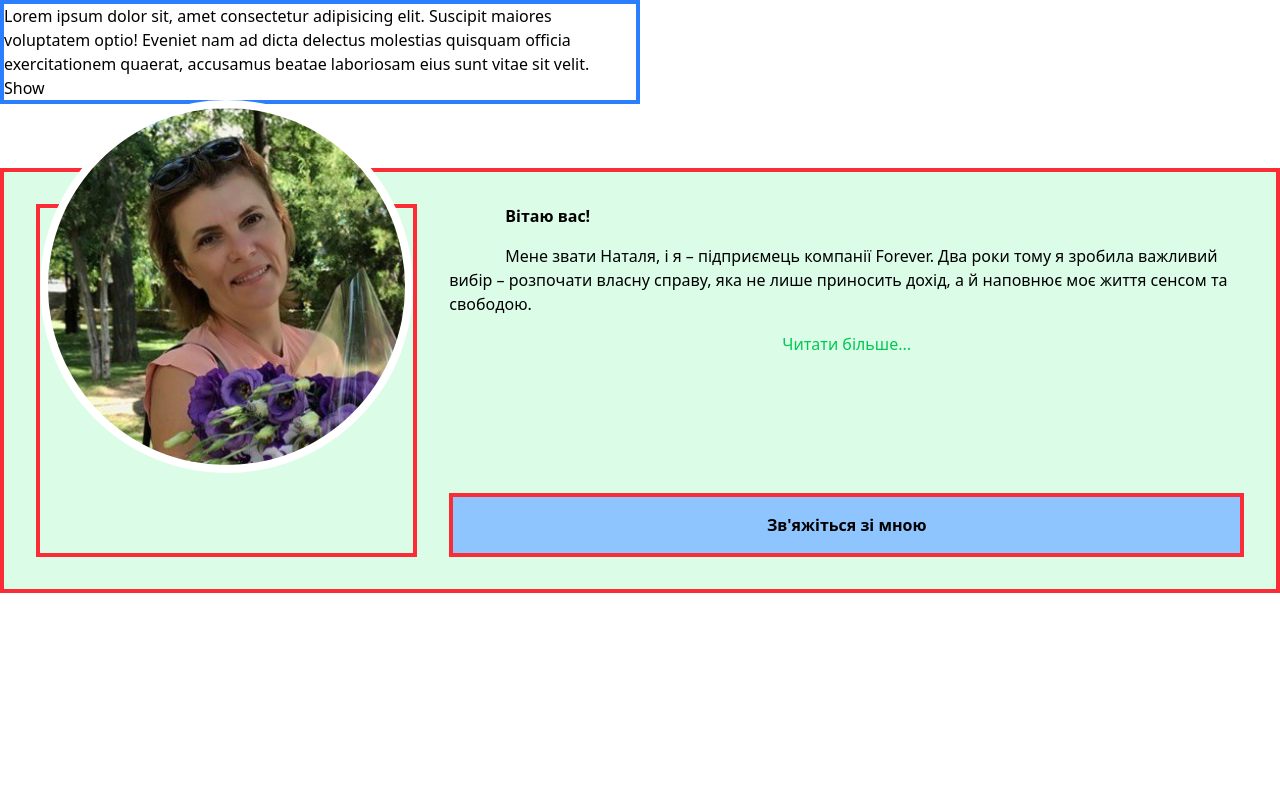
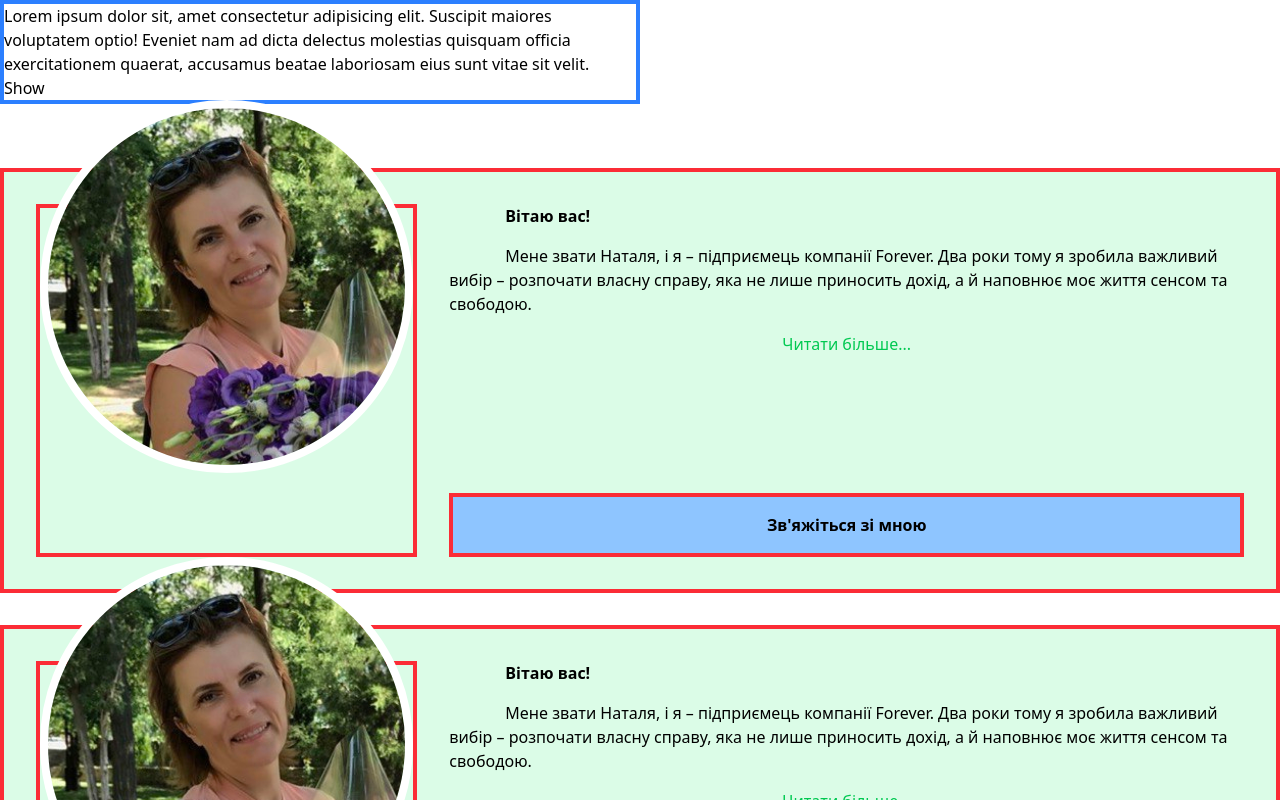
Before and after one commit to oleksandrmaliy/Natalya, a React (Vite) app: page / in a window 1280 px wide. Shown: the top 800 px of the page. Built offline with nearby package versions, Linux system fonts and the light colour scheme.

Commit message:
test x 2

```diff
--- a/src/components/test.jsx
+++ b/src/components/test.jsx
@@ -1,4 +1,6 @@
 import { useState, useEffect } from "react";
+
+import natalya from "../assets/natalya.jpg";
 
 const Test = () => {
   const [text, setText] = useState(false);
@@ -18,6 +20,41 @@ const Test = () => {
   const show = () => {
     setText(!text);
     setEffect(true);
+  };
+
+  const [showText, setShowText] = useState(false);
+  const [effect2, setEffect2] = useState(false);
+
+  const identity2 = "hero";
+
+  useEffect(() => {
+    if (effect2 & !showText) {
+      document.getElementById(identity2)?.scrollIntoView({
+        behavior: "smooth",
+        block: "center",
+      });
+    }
+  }, [effect2, showText]);
+
+  // useLayoutEffect(() => {
+  // 	if (effect && !showText) {
+  // 		requestAnimationFrame(() => {
+  // 			document.getElementById(identity)?.scrollIntoView({
+  // 				behavior: 'smooth',
+  // 				block: 'center',
+  // 			});
+  // 		});
+  // 	}
+  // }, [effect, showText]);
+
+  const handleClick = () => {
+    setShowText(!showText);
+    setEffect2(true);
+  };
+
+  const scrollToFooter = () => {
+    const footer = document.getElementById("footer");
+    footer?.scrollIntoView({ behavior: "smooth" });
   };
 
   return (
@@ -46,6 +83,102 @@ const Test = () => {
         )}
         <button onClick={show}>Show</button>
       </div>
+      <div
+        id="hero"
+        // className="mb-4 grid h-fit grid-cols-1 border-4 border-red-500 bg-green-100 p-4 sm:mb-5 sm:p-5 md:mb-6 md:grid md:grid-cols-3 md:gap-6 md:p-6 lg:mb-7 lg:gap-7 lg:p-7 xl:mb-8 xl:gap-8 xl:p-8"
+        className="mb-4 grid grid-cols-1 border-4 border-red-500 bg-green-100 p-4 sm:mb-5 sm:p-5 md:mb-6 md:grid md:grid-cols-3 md:gap-6 md:p-6 lg:mb-7 lg:gap-7 lg:p-7 xl:mb-8 xl:gap-8 xl:p-8"
+      >
+        <div className="mb-4 border-4 border-red-500 sm:mb-5 md:relative md:mb-0">
+          <img
+            src={natalya}
+            alt="Natalya"
+            className="shadow-all-green -mt-6 w-2/3 rounded-full border-8 border-white sm:-mt-7 md:relative md:-top-12 md:-left-0 md:w-full lg:-top-16 xl:-top-20"
+          />
+        </div>
+
+        <div className="col-span-2 flex min-h-full flex-col justify-between">
+          <div className="mb-4">
+            <div className="mb-4">
+              <p className="mb-4 indent-14">
+                <b> Вітаю вас!</b>
+              </p>
+              <p className="indent-14">
+                Мене звати Наталя, і я – підприємець компанії Forever. Два роки
+                тому я зробила важливий вибір – розпочати власну справу, яка не
+                лише приносить дохід, а й наповнює моє життя сенсом та свободою.
+              </p>
+              {showText && (
+                <div>
+                  <p className="indent-14">
+                    Коли я вперше познайомилася з продукцією Forever, мене
+                    вразила її якість і натуральний склад. Я зрозуміла, що хочу
+                    не просто користуватися нею сама, а й ділитися цими
+                    унікальними продуктами з іншими. Так і почався мій шлях у
+                    бізнесі, який відкрив переді мною безліч можливостей.
+                  </p>
+                  <p className="indent-14">
+                    Сьогодні я з упевненістю можу сказати, що Forever – це
+                    більше, ніж просто продукція. Це стиль життя, це можливість
+                    піклуватися про своє здоров’я, виглядати чудово та
+                    почуватися енергійною кожного дня. Крім того, це шанс для
+                    кожного, хто хоче змінити своє життя та знайти фінансову
+                    незалежність.
+                  </p>
+                  <p className="indent-14">
+                    Якщо ви хочете спробувати якісну продукцію Forever або
+                    дізнатися більше про можливості, які вона відкриває, буду
+                    рада допомогти вам підібрати ідеальний варіант саме для вас.
+                    Напишіть мені – з радістю поділюся своїм досвідом та підкажу
+                    найкраще рішення для ваших потреб!
+                  </p>
+                  <br />
+                  <p className="indent-14">
+                    <b>Вітаю вас!</b>
+                  </p>
+                  <p className="indent-14">
+                    Мене звати Наталя, і я підприємець компанії Forever. Два
+                    роки тому я вирішила розпочати власну справу, яка дозволяє
+                    мені поєднувати якісні продукти для здоров’я та можливість
+                    розвитку.
+                  </p>
+                  <p className="indent-14">
+                    Продукція Forever привернула мою увагу своїм натуральним
+                    складом і високими стандартами якості. Я спробувала її сама,
+                    переконалася в результатах і вирішила поділитися цим з
+                    іншими. Так я прийшла до бізнесу, який став для мене не лише
+                    роботою, а й способом зробити щось корисне для людей.
+                  </p>
+                  <p className="indent-14">
+                    Forever – це можливість підтримувати здоров’я, доглядати за
+                    собою та обирати якісні продукти. Якщо вам цікаво дізнатися
+                    більше або спробувати продукцію, буду рада відповісти на
+                    запитання та допомогти з вибором.
+                  </p>
+                </div>
+              )}
+            </div>
+
+            <div className="flex justify-center">
+              <button
+                onClick={handleClick}
+                className="cursor-pointer text-green-500"
+              >
+                {showText ? "Згорнути" : "Читати більше..."}
+              </button>
+            </div>
+          </div>
+          <div className="mt-auto border-4 border-red-500">
+            <button
+              onClick={scrollToFooter}
+              className="flex w-full items-center bg-blue-300 p-4 hover:bg-red-300"
+            >
+              <p className="flex h-full w-full items-center justify-center text-center font-bold">
+                Зв&apos;яжіться зі мною
+              </p>
+            </button>
+          </div>
+        </div>
+      </div>
     </>
   );
 };
```
